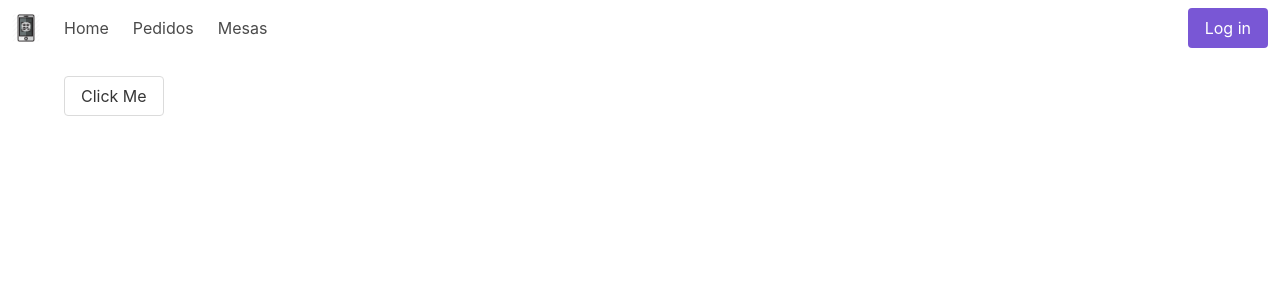
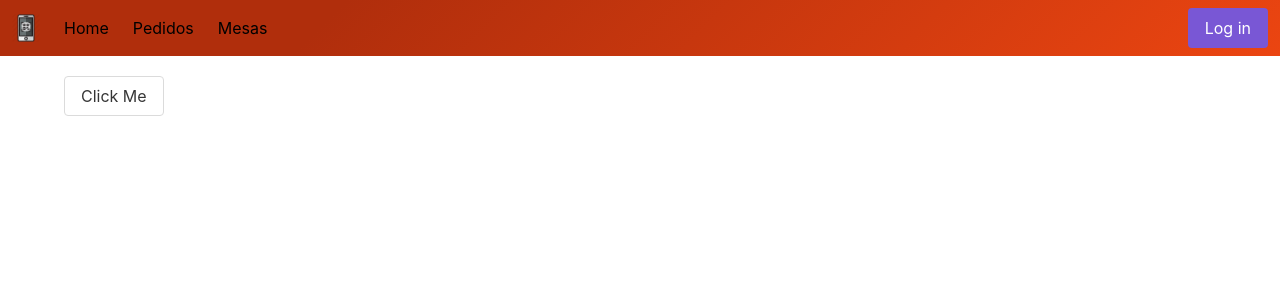
Before and after one commit to UnBArqDsw/2020.1_G10_QRodizio_Frontend, a Vue app: page / in a window 1280 px wide. Shown: the top 300 px of the page. Built offline with nearby package versions, Linux system fonts and the light colour scheme; what vue-fragment would draw is missing.

Commit message:
Adicionando css à TopNavbar

```diff
--- a/src/components/TopNavbar.vue
+++ b/src/components/TopNavbar.vue
@@ -1,5 +1,5 @@
 <template>
-  <b-navbar>
+  <b-navbar id = "header">
     <template slot="brand">
       <b-navbar-item tag="router-link" :to="{ path: '/' }">
         <img src="@/assets/qr_code_icon.png" alt="QRodizio logo" />
@@ -7,15 +7,15 @@
     </template>
 
     <template slot="start">
-      <b-navbar-item tag="router-link" to="/">
+      <b-navbar-item id="link" tag="router-link" to="/">
         Home
       </b-navbar-item>
 
-      <b-navbar-item tag="router-link" to="/table/1-59a9639a-1778-11eb-aa36-7429afd877c3">
+      <b-navbar-item id="link" tag="router-link" to="/table/1-59a9639a-1778-11eb-aa36-7429afd877c3">
         Pedidos
       </b-navbar-item>
 
-      <b-navbar-item tag="router-link" to="/list-tables">
+      <b-navbar-item id="link" tag="router-link" to="/list-tables">
         Mesas
       </b-navbar-item>
 
@@ -59,3 +59,12 @@ export default {
   },
 };
 </script>
+
+<style>
+  #header{
+    background: linear-gradient(315deg, #EB4511 0%, #B02E0C 74%);
+  }
+  #link{
+    color: black;
+  }
+</style>
```
